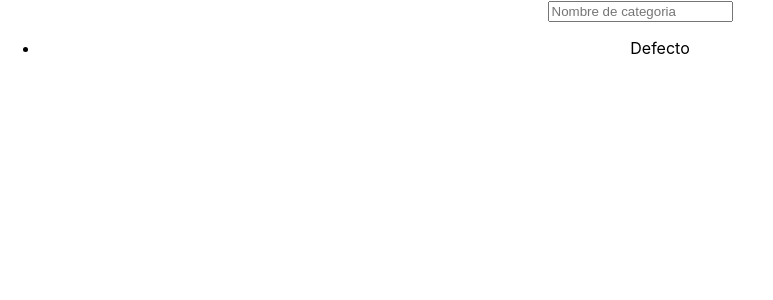
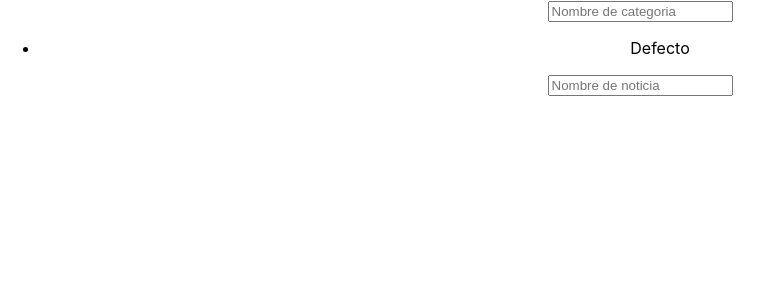
Before and after one commit to luisdiazvenero/noticias, a React (Create React App) app: page / in a window 1280 px wide. Shown: the top 300 px of the page, without its empty margins (0-773 px from the left). Built offline with nearby package versions, Linux system fonts and the light colour scheme.

Commit message:
agregando seccion noticias

```diff
--- a/src/App.js
+++ b/src/App.js
@@ -6,20 +6,22 @@ import { connect } from 'react-redux';
 
 import Category from './components/Category';
 import { addCategory } from './reducers/Categorias';
+import News from './components/News';
 
 import {reset} from 'redux-form';
 
 
 
 
+
 class App extends Component {
   render() {
-    const { categories, addCategory} = this.props
+    const { categories, news, addCategory} = this.props
 
     return (
       <div className="App">
         <Category addCategory={addCategory} categories={categories} />
-
+        <News news={news} />
       </div>
     );
   }
@@ -27,9 +29,11 @@ class App extends Component {
 
 const mapStateToProps = state => {
   const { Categorias: { data: categories } } = state
+  const { Noticias: { data: news } } = state
 
   return {
     categories,
+    news,
   }
 }
 const mapDispatchToProps = dispatch => ({
--- a/src/components/News.jsx
+++ b/src/components/News.jsx
@@ -0,0 +1,18 @@
+import React, { Component } from 'react'
+import NewsForm from './NewsForm'
+import NewsList from './NewsList'
+
+
+export default class News extends Component {
+  render() {
+    const { news, addNews } = this.props
+
+    return(
+      <div>
+        <NewsForm onSubmit={addNews} />
+        <NewsList news={news} />
+      </div>
+
+    )
+  }
+}
--- /dev/null
+++ b/src/components/NewsForm.jsx
@@ -0,0 +1,18 @@
+import React, { Component } from 'react';
+import { reduxForm, Field } from 'redux-form';
+
+class NewsForm extends Component {
+  render(){
+    const { handleSubmit } = this.props
+
+    return(
+      <form onSubmit={handleSubmit}>
+        <Field name="name" component="input" placeholder="Nombre de noticia"/>
+      </form>
+    )
+  }
+}
+
+export default reduxForm({
+  form: 'news',
+})(NewsForm)
--- /dev/null
+++ b/src/components/NewsList.jsx
@@ -0,0 +1,14 @@
+import React, {Component} from 'react';
+
+export default class NewsList extends Component {
+  render() {
+    const { news } = this.props
+
+    return(
+      <ul>
+        { news.map( x => <li key={x.id}>{x.name}</li> )}
+      </ul>
+    )
+
+  }
+}
```
